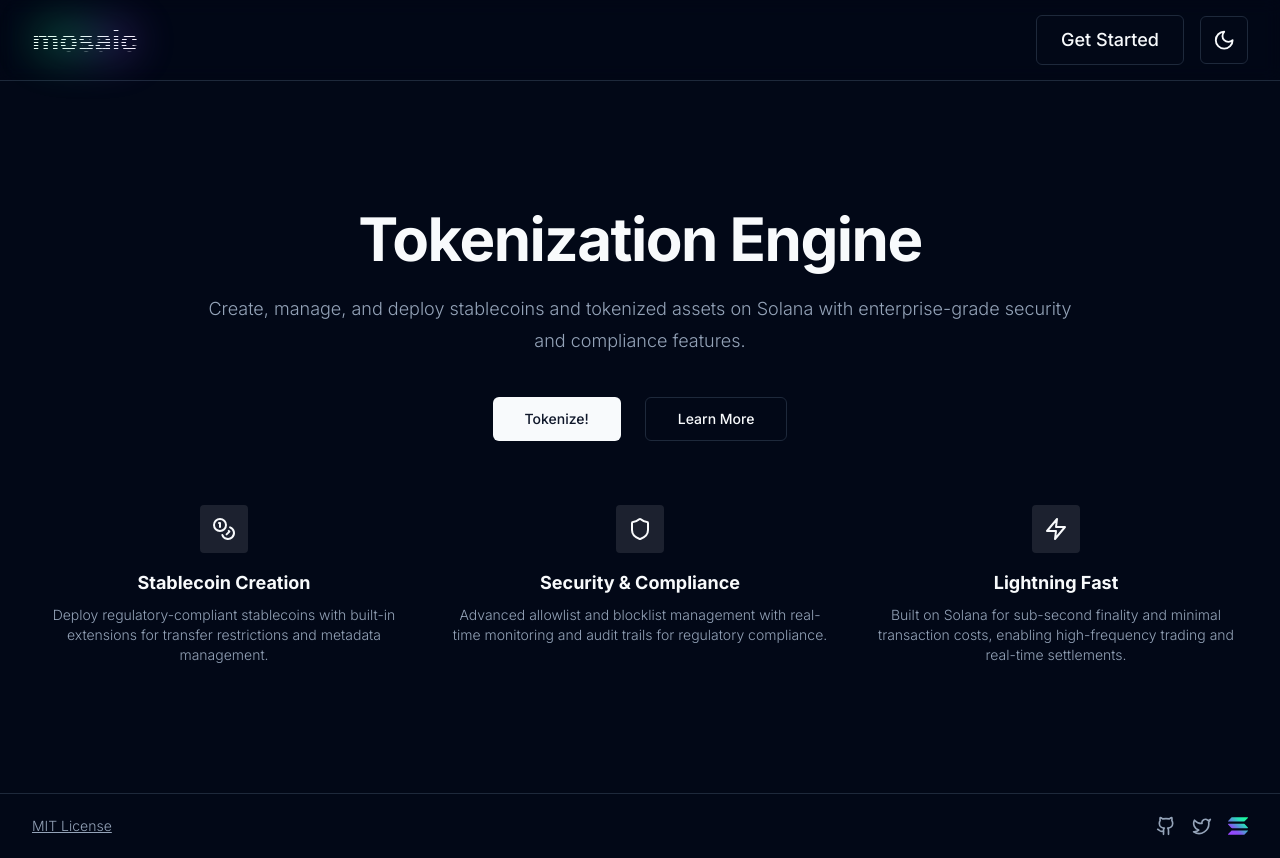
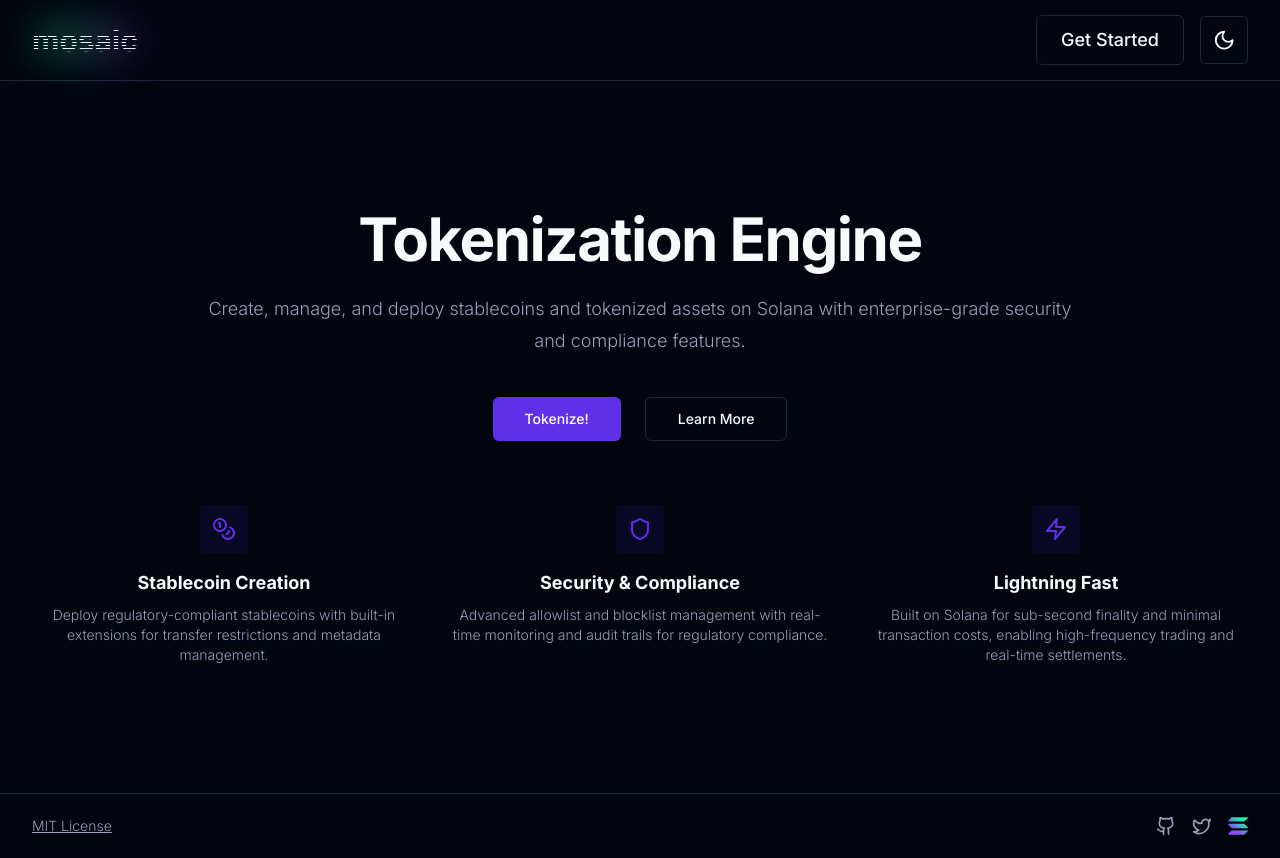
Before and after one commit to solana-foundation/mosaic, a Next.js app in the folder packages/ui/: page / in a window 1280 px wide. Built offline with nearby package versions, Linux system fonts and the light colour scheme; what @solana/wallet-adapter-react, @solana/wallet-adapter-react-ui would draw is missing.

Commit message:
tweak primary color

```diff
--- a/packages/ui/src/app/globals.css
+++ b/packages/ui/src/app/globals.css
@@ -4,14 +4,14 @@
 
 @layer base {
   :root {
-    --background: 0 0% 100%;
+    --background: 222.2 100% 99.5%;
     --foreground: 222.2 84% 4.9%;
     --card: 0 0% 100%;
     --card-foreground: 222.2 84% 4.9%;
     --popover: 0 0% 100%;
     --popover-foreground: 222.2 84% 4.9%;
-    --primary: 222.2 47.4% 11.2%;
-    --primary-foreground: 210 40% 98%;
+    --primary: 255 80% 40%;
+    --primary-foreground: 255 0% 100%;
     --secondary: 210 40% 96%;
     --secondary-foreground: 222.2 47.4% 11.2%;
     --muted: 210 40% 96%;
@@ -28,14 +28,14 @@
   }
 
   .dark {
-    --background: 222.2 84% 4.9%;
+    --background: 222.2 84% 3%;
     --foreground: 210 40% 98%;
     --card: 222.2 84% 4.9%;
     --card-foreground: 210 40% 98%;
     --popover: 222.2 84% 4.9%;
     --popover-foreground: 210 40% 98%;
-    --primary: 210 40% 98%;
-    --primary-foreground: 222.2 47.4% 11.2%;
+    --primary: 255 80% 55%;
+    --primary-foreground: 255 0% 100%;
     --secondary: 217.2 32.6% 17.5%;
     --secondary-foreground: 210 40% 98%;
     --muted: 217.2 32.6% 17.5%;
```
